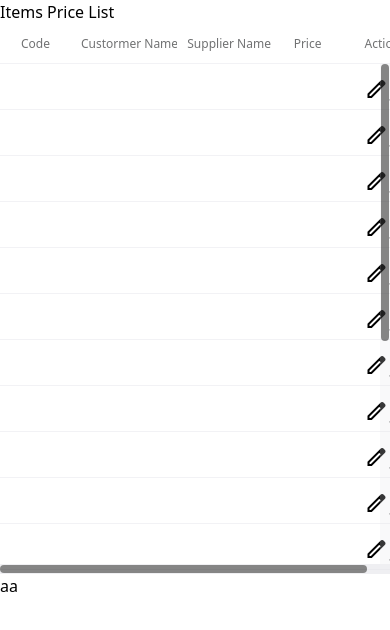
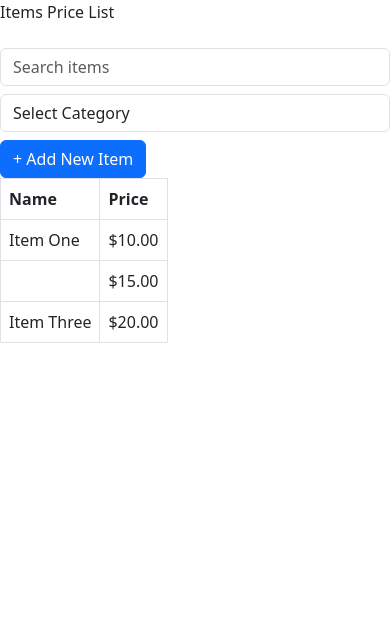
Before and after one commit to BKPASQUAL/CH-PriceList_FE, a React (Vite) app: page / in a window 390 px wide. Shown: the top 630 px of the page. Built offline with nearby package versions, Linux system fonts and the light colour scheme.

Commit message:
mobile res

```diff
--- a/index.html
+++ b/index.html
@@ -25,4 +25,3 @@
     <script type="module" src="/src/main.jsx"></script>
   </body>
 </html>
-aa
--- a/package.json
+++ b/package.json
@@ -16,13 +16,16 @@
     "@coreui/react": "^5.4.1",
     "@emotion/react": "^11.14.0",
     "@emotion/styled": "^11.14.0",
+    "@mui/icons-material": "^6.3.1",
     "@mui/joy": "^5.0.0-beta.51",
     "@mui/material": "^6.3.1",
     "bootstrap": "^5.3.3",
     "react": "^18.3.1",
+    "react-bootstrap": "^2.10.7",
     "react-dom": "^18.3.1",
     "react-redux": "^9.2.0",
     "react-router-dom": "^7.1.1",
+    "responsive-table-react": "^1.2.3",
     "rsuite": "^5.76.3"
   },
   "devDependencies": {
--- a/src/App.css
+++ b/src/App.css
@@ -1,3 +1,14 @@
 @tailwind base;
 @tailwind components;
 @tailwind utilities;
+
+@media (max-width: 768px) {
+    .rs-table-cell {
+      font-size: 12px;
+      padding: 5px;
+    }
+
+    .rs-table-header-cell {
+      font-size: 14px;
+    }
+  }
--- a/src/components/pages/Dashbourd.jsx
+++ b/src/components/pages/Dashbourd.jsx
@@ -1,17 +1,40 @@
 import React from "react";
 import DashbourdCard from "../cards/DashbourdCard";
 import DashbourdTable from "../tables/DashbourdTable";
+import "bootstrap/dist/css/bootstrap.min.css";
 
 function Dashbourd() {
+  const categories = ["Orange", "China", "Single Men"];
+
   return (
-    <div className="px-28 py-6">
-      <div className="text-4xl font-semibold">Items Price List</div>
-      <div>
-        <DashbourdCard />
+    <div className="px-6 py-6 bg-[#f3f9ff] h-screen ">
+      <div className="text-xl font-semibold mb-4">Items Price List</div>
+      <div className="">
+        <div className="flex flex-col">
+          <input
+            type="search"
+            className="form-control mb-2 rsuite w-full"
+            placeholder="Search items"
+          />
+          <select
+            className="form-control mb-2"
+            defaultValue=""
+          >
+            <option value="" disabled>
+              Select Category
+            </option>
+            {categories.map((category, index) => (
+              <option key={index} value={category}>
+                {category}
+              </option>
+            ))}
+          </select>
+        </div>
+
+        <button className="btn btn-primary w-full">+ Add New Item</button>
       </div>
       <div>
-        <div></div>
-        <DashbourdTable/>
+        <DashbourdTable />
       </div>
     </div>
   );
--- a/src/components/tables/DashbourdTable.jsx
+++ b/src/components/tables/DashbourdTable.jsx
@@ -1,71 +1,32 @@
-import React from 'react'
-import { Table } from "rsuite";
-import mockUsers from "../../assets/mocks/ProductMocks";
+import React from 'react';
 
-const { Column, HeaderCell, Cell } = Table;
-const data = mockUsers(20);
-
-function DashbourdTable() {
+function DashboardTable() {
   return (
-    <div>
-    <Table
-      height={550}
-      data={data}
-      onRowClick={(rowData) => {
-        console.log(rowData);
-      }}
-      style={{ width: "100%" }}
-    >
-      <Column flexGrow={2} align="center">
-        <HeaderCell className="bg-gray-200 text-gray-700">Code</HeaderCell>
-        <Cell dataKey="id" />
-      </Column>
-
-      <Column flexGrow={3}>
-        <HeaderCell className="bg-gray-200 text-gray-700">
-          Custormer Name
-        </HeaderCell>
-        <Cell dataKey="firstName" />
-      </Column>
-
-      <Column flexGrow={3}>
-        <HeaderCell className="bg-gray-200 text-gray-700">
-          Supplier Name
-        </HeaderCell>
-        <Cell dataKey="lastName" />
-      </Column>
-      <Column flexGrow={2}>
-        <HeaderCell className="bg-gray-200 text-gray-700">Price</HeaderCell>
-        <Cell dataKey="age" />
-      </Column>
-
-      <Column flexGrow={1}>
-        <HeaderCell>Action</HeaderCell>
-        <Cell>
-          {(rowData) => (
-            <>
-              <span
-                className="material-symbols-outlined sidebar-icon text-lg font-medium text-txtdarkblue mr-3 cursor-pointer"
-                onClick={() => handleEditItem(rowData)}
-              >
-                edit
-              </span>
-              <span
-                className="material-symbols-outlined sidebar-icon text-lg font-medium text-red mr-3 cursor-pointer"
-                onClick={(e) => {
-                  e.stopPropagation();
-                  handleDeleteOpen(rowData.id);
-                }}
-              >
-                delete
-              </span>
-            </>
-          )}
-        </Cell>
-      </Column>
-    </Table>
-  </div>
-  )
+    <div className="overflow-x-auto">
+      <table className="table-auto border-collapse w-full mt-8 border border-gray-300">
+        <thead className=''>
+          <tr className="bg-gray-100 text-sm sm:text-base">
+            <th className="border border-gray-300 px-2 py-2 text-left w-2/3">Name</th>
+            <th className="border border-gray-300 px-2 py-2 text-left">Price</th>
+          </tr>
+        </thead>
+        <tbody>
+          <tr className="text-sm sm:text-base">
+            <td className="border border-gray-300 px-2 py-2">Item One</td>
+            <td className="border border-gray-300 px-2 py-2">$10.00</td>
+          </tr>
+          <tr className="bg-gray-50 text-sm sm:text-base">
+            <td className="border border-gray-300 px-2 py-2"></td>
+            <td className="border border-gray-300 px-2 py-2">$15.00</td>
+          </tr>
+          <tr className="text-sm sm:text-base">
+            <td className="border border-gray-300 px-2 py-2">Item Three</td>
+            <td className="border border-gray-300 px-2 py-2">$20.00</td>
+          </tr>
+        </tbody>
+      </table>
+    </div>
+  );
 }
 
-export default DashbourdTable
+export default DashboardTable;
```
Also changed, not shown: 1 other file (tests, documents, lock files or other folders).
